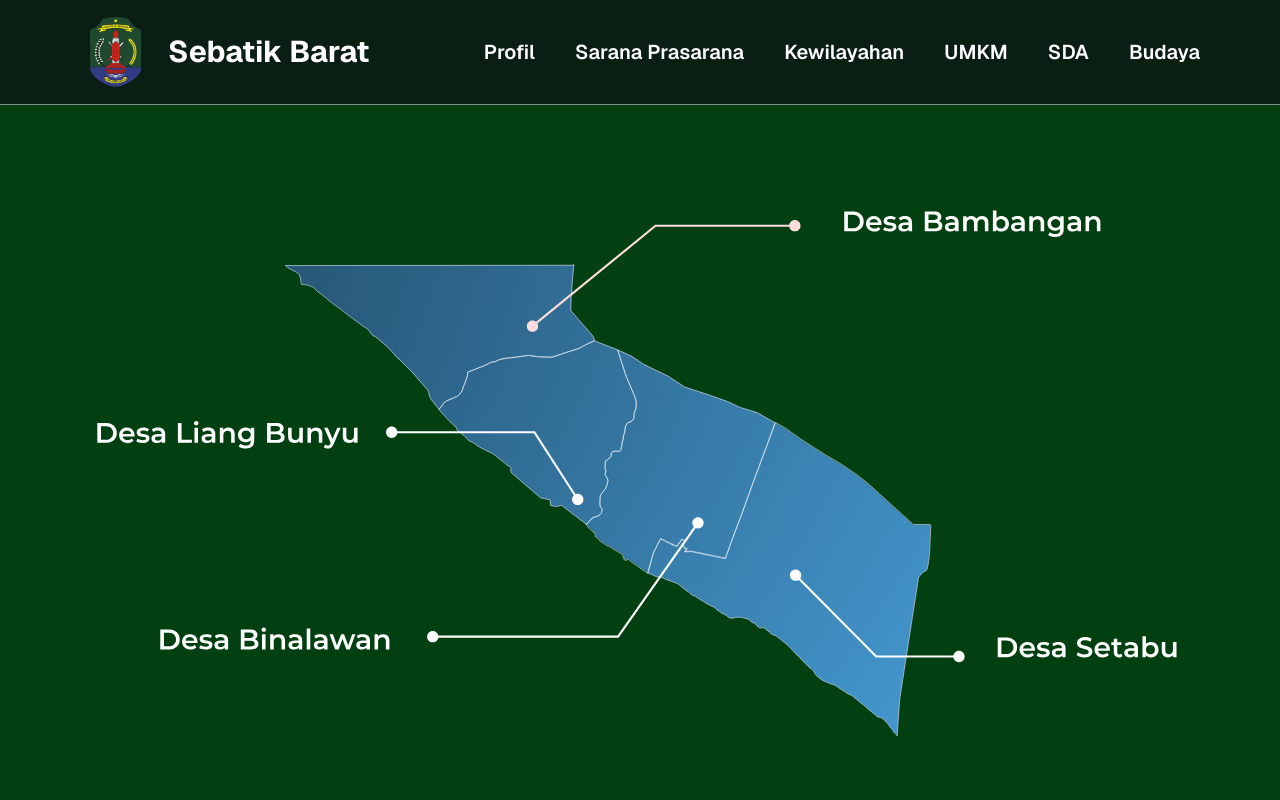
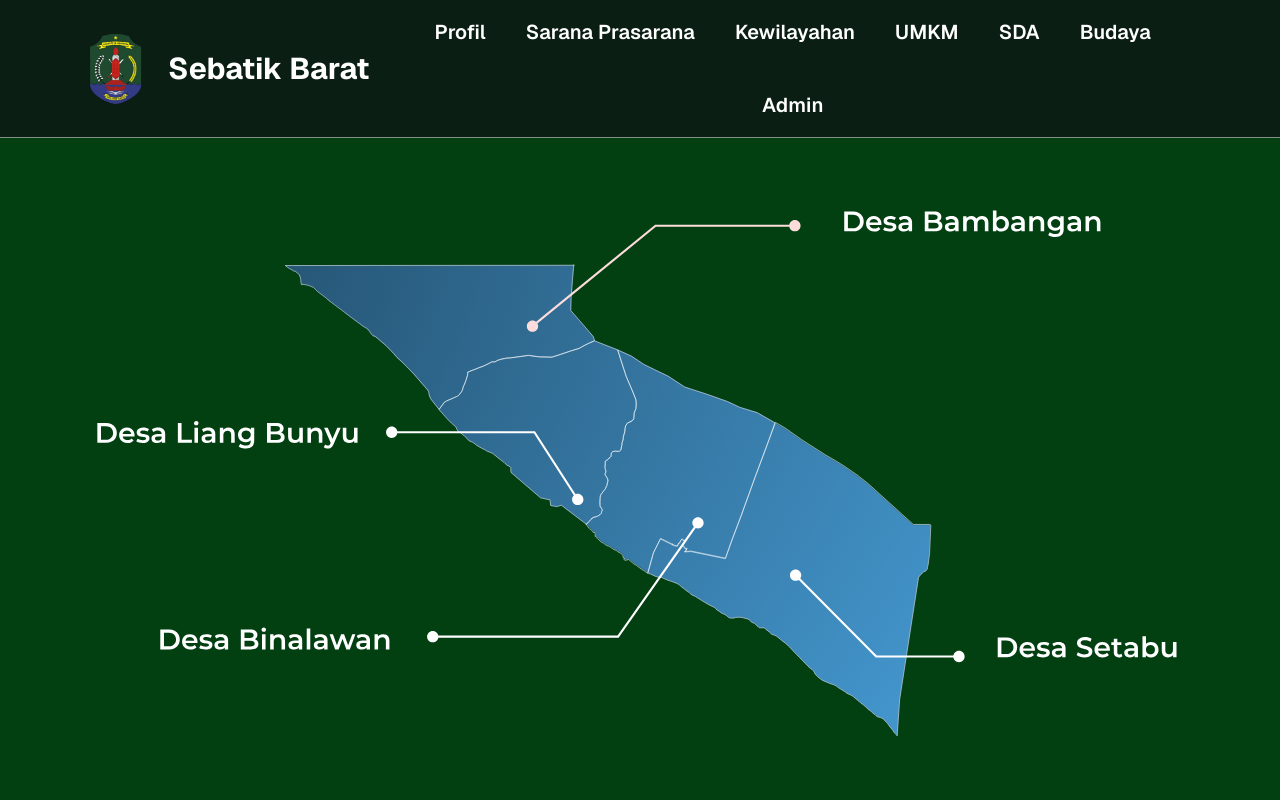
Before and after one commit to Johntor12/web-kkn, a Next.js app: page /peta in a window 1280 px wide. Shown: the top 800 px of the page. Built offline with nearby package versions, Linux system fonts and the light colour scheme; a web font is replaced by a local one.

Commit message:
feat: add Admin navigation item and update login form title

```diff
--- a/src/components/layout/header.tsx
+++ b/src/components/layout/header.tsx
@@ -76,6 +76,7 @@
       { label: "Suku", path: "/suku" },
     ],
   },
+  { label: "Admin", path: "/beranda" },
 ];
 
 function NavigationMenu({ items }: { items: MenuItem[] }) {
--- a/src/components/login-form.tsx
+++ b/src/components/login-form.tsx
@@ -37,7 +37,7 @@
           <form className="p-6 md:p-8" onSubmit={handleSubmit}>
             <div className="flex flex-col gap-6">
               <div className="flex flex-col items-center text-center">
-                <h1 className="text-2xl font-bold">Login Admin Binal</h1>
+                <h1 className="text-2xl font-bold">Login Admin</h1>
                 <p className="text-muted-foreground text-balance">
                   Silahkan Login
                 </p>
```
